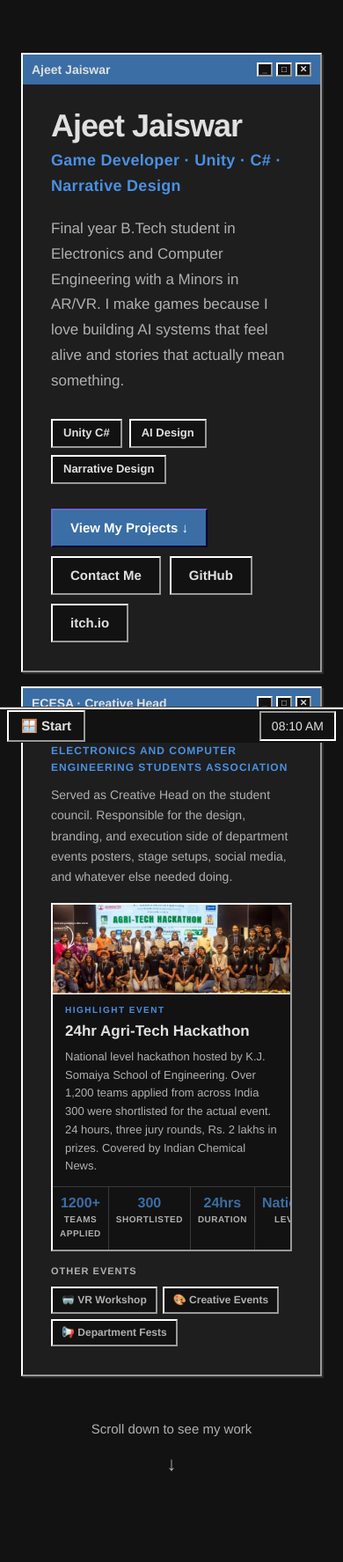
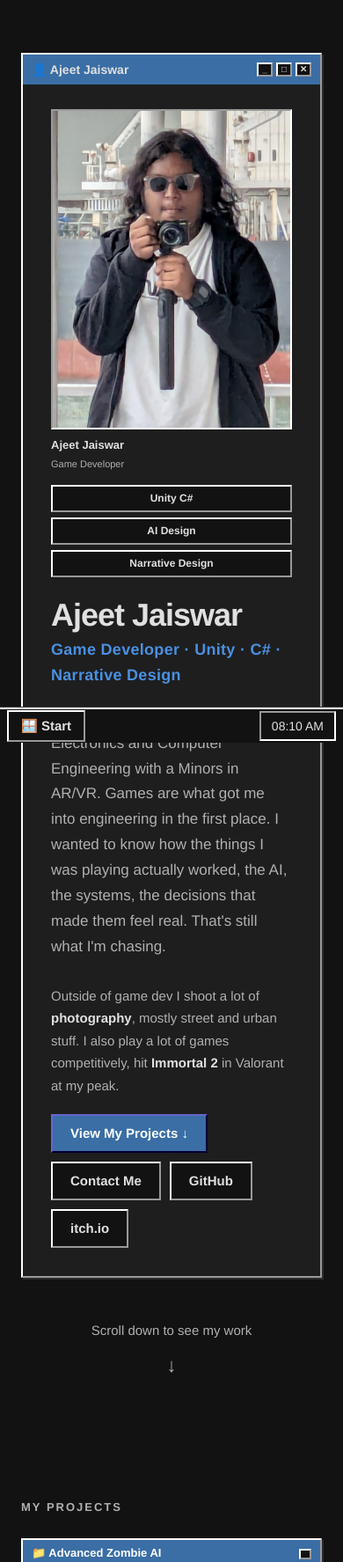
Before and after one commit to Humble-Zen/Portfolio, a plain HTML site: page index.html in a window 390 px wide. Shown: the top 1775 px of the page at 88% size. Drawn offline with Linux system fonts and the light colour scheme.

Commit message:
Refactor index.html and improve styling
Refactor CSS styles and update HTML structure for better organization and readability.

```diff
--- a/index.html
+++ b/index.html
@@ -278,7 +278,7 @@
   .card-thumb img {
     width: 100%;
     height: 100%;
-    object-fit: cover;
+
     display: block;
   }
   .card-thumb-placeholder {
@@ -332,161 +332,114 @@
   /* ── CLOCK ── */
   #clock { font-family: var(--font); }
 
-  /* ── DESKTOP TWO-WINDOW LAYOUT ── */
-  .desktop-windows {
-    display: flex;
-    gap: 16px;
-    width: 100%;
-    max-width: 1100px;
-    align-items: flex-start;
-  }
-  .desktop-windows .window {
-    flex: 1;
-    max-width: 540px;
-  }
-  .council-window {
-    flex: 1;
-    max-width: 500px;
+  /* DESKTOP TWO-WINDOW LAYOUT */
+  .desktop-windows { display: flex; gap: 16px; width: 100%; max-width: 1100px; align-items: flex-start; }
+  .desktop-windows .window { flex: 1; max-width: 540px; }
+  .council-window { flex: 1; max-width: 500px; }
+
+  .council-role { font-size: 12px; font-weight: 700; letter-spacing: 1px; text-transform: uppercase; color: var(--accent); margin-bottom: 10px; }
+  .council-desc { font-size: 14px; color: var(--text-muted); line-height: 1.65; margin-bottom: 18px; }
+  .council-event-highlight { background: var(--bg); border: 2px solid; border-color: #fff #999 #999 #fff; margin-bottom: 14px; overflow: hidden; }
+  .council-event-img img { width: 100%; display: block; object-fit: contain; background: #0a0a0a; }
+  .council-event-label { font-size: 10px; font-weight: 700; letter-spacing: 1.5px; text-transform: uppercase; color: var(--accent); padding: 10px 14px 2px; }
+  .council-event-title { font-size: 17px; font-weight: 800; color: var(--text); padding: 0 14px 6px; }
+  .council-event-desc { font-size: 13px; color: var(--text-muted); line-height: 1.6; padding: 0 14px 12px; }
+  .council-event-stats { display: flex; border-top: 1px solid var(--border-dark); }
+  .council-stat { flex: 1; padding: 10px 8px; border-right: 1px solid var(--border-dark); text-align: center; }
+  .council-stat:last-child { border-right: none; }
+  .council-stat-num { display: block; font-size: 16px; font-weight: 900; color: var(--win-title); line-height: 1; margin-bottom: 3px; }
+  .council-stat-label { display: block; font-size: 10px; font-weight: 600; letter-spacing: 0.5px; text-transform: uppercase; color: var(--text-muted); }
+  .council-other-events { margin-top: 4px; }
+  .council-other-label { font-size: 11px; font-weight: 700; letter-spacing: 1px; text-transform: uppercase; color: var(--text-muted); margin-bottom: 8px; }
+  .council-event-pills { display: flex; gap: 6px; flex-wrap: wrap; }
+  .council-pill { font-size: 12px; font-weight: 600; padding: 4px 10px; background: var(--bg); border: 2px solid; border-color: #fff #999 #999 #fff; color: var(--text-muted); }
+
+  @media (max-width: 900px) {
+    .desktop-windows { flex-direction: column; align-items: center; }
+    .desktop-windows .window, .council-window { max-width: 680px; width: 100%; }
   }
 
-  /* ── COUNCIL WINDOW ── */
-  .council-role {
-    font-size: 12px;
-    font-weight: 700;
-    letter-spacing: 1px;
-    text-transform: uppercase;
-    color: var(--accent);
-    margin-bottom: 10px;
-  }
-  .council-desc {
-    font-size: 14px;
-    color: var(--text-muted);
-    line-height: 1.65;
-    margin-bottom: 18px;
-  }
-  .council-event-highlight {
-    background: var(--bg);
-    border: 2px solid;
-    border-color: #fff #999 #999 #fff;
-    margin-bottom: 14px;
-    overflow: hidden;
-  }
-  .council-event-img img {
-    width: 100%;
-    display: block;
-    object-fit: contain;
-    background: #0a0a0a;
-  }
-  .council-event-label {
-    font-size: 10px;
-    font-weight: 700;
-    letter-spacing: 1.5px;
-    text-transform: uppercase;
-    color: var(--accent);
-    padding: 10px 14px 2px;
-  }
-  .council-event-title {
-    font-size: 17px;
-    font-weight: 800;
-    color: var(--text);
-    padding: 0 14px 6px;
-  }
-  .council-event-desc {
-    font-size: 13px;
-    color: var(--text-muted);
-    line-height: 1.6;
-    padding: 0 14px 12px;
-  }
-  .council-event-stats {
-    display: flex;
-    border-top: 1px solid var(--border-dark);
-  }
-  .council-stat {
-    flex: 1;
-    padding: 10px 8px;
-    border-right: 1px solid var(--border-dark);
-    text-align: center;
-  }
-  .council-stat:last-child { border-right: none; }
-  .council-stat-num {
-    display: block;
-    font-size: 16px;
-    font-weight: 900;
-    color: var(--win-title);
-    line-height: 1;
-    margin-bottom: 3px;
-  }
-  .council-stat-label {
-    display: block;
-    font-size: 10px;
-    font-weight: 600;
-    letter-spacing: 0.5px;
-    text-transform: uppercase;
-    color: var(--text-muted);
-  }
-  .council-other-events { margin-top: 4px; }
-  .council-other-label {
-    font-size: 11px;
-    font-weight: 700;
-    letter-spacing: 1px;
-    text-transform: uppercase;
-    color: var(--text-muted);
-    margin-bottom: 8px;
-  }
-  .council-event-pills {
-    display: flex;
-    gap: 6px;
-    flex-wrap: wrap;
-  }
-  .council-pill {
-    font-size: 12px;
-    font-weight: 600;
-    padding: 4px 10px;
-    background: var(--bg);
-    border: 2px solid;
-    border-color: #fff #999 #999 #fff;
-    color: var(--text-muted);
-  }
-
-  @media (max-width: 900px) {
-    .desktop-windows {
-      flex-direction: column;
-      align-items: center;
-    }
-    .desktop-windows .window,
-    .council-window {
-      max-width: 680px;
-      width: 100%;
+  @media (max-width: 600px) {
+    .window[style*="grid-template-columns"] > .window-body,
+    .window .window-body[style*="grid-template-columns"] {
+      grid-template-columns: 1fr !important;
     }
   }
+  #about { padding: 60px 24px 20px; }
+  .about-wrap { max-width: 960px; margin: 0 auto; }
+  .section-title { font-size: 13px; font-weight: 700; letter-spacing: 2px; text-transform: uppercase; color: var(--text-muted); margin-bottom: 20px; }
+  .about-grid { display: grid; grid-template-columns: 200px 1fr; gap: 20px; align-items: start; }
+  @media (max-width: 700px) { .about-grid { grid-template-columns: 1fr; } }
+  .about-photo { background: var(--surface); border: 2px solid; border-color: #fff #999 #999 #fff; overflow: hidden; }
+  .about-photo-placeholder { width: 100%; aspect-ratio: 3/4; background: #1a1a1a; display: flex; align-items: center; justify-content: center; font-size: 64px; color: #333; }
+  .about-photo-name { font-size: 14px; font-weight: 700; padding: 10px 12px 2px; }
+  .about-photo-role { font-size: 12px; color: var(--text-muted); padding: 0 12px 12px; }
+  .about-content { background: var(--surface); border: 2px solid; border-color: #fff #999 #999 #fff; }
+  .about-bio { font-size: 15px; color: var(--text-muted); line-height: 1.75; padding: 20px 24px 0; }
+  .about-bio + .about-bio { padding-top: 12px; }
+  .about-bio strong { color: var(--text); }
+  .about-hobbies { display: grid; grid-template-columns: 1fr 1fr; gap: 10px; padding: 16px 24px; }
+  .hobby-card { background: var(--bg); border: 2px solid; border-color: #fff #999 #999 #fff; padding: 12px 14px; }
+  .hobby-card-title { font-size: 13px; font-weight: 800; color: var(--text); margin-bottom: 4px; }
+  .hobby-card-desc { font-size: 12px; color: var(--text-muted); line-height: 1.55; }
+  .photo-strip { display: flex; gap: 8px; padding: 0 24px 20px; }
+  .photo-placeholder { flex: 1; aspect-ratio: 1; background: #1a1a1a; border: 2px solid; border-color: #999 #fff #fff #999; display: flex; align-items: center; justify-content: center; font-size: 24px; color: #333; }
+
+  /* EXPERIENCE SECTION */
+  #experience { padding: 40px 24px 100px; }
+  .experience-wrap { max-width: 960px; margin: 0 auto; }
+  .exp-grid { display: grid; grid-template-columns: 1fr 1fr; gap: 16px; }
+  @media (max-width: 700px) { .exp-grid { grid-template-columns: 1fr; } }
+  .exp-role { font-size: 12px; font-weight: 700; letter-spacing: 1px; text-transform: uppercase; color: var(--accent); margin-bottom: 4px; }
+  .exp-company { font-size: 19px; font-weight: 900; color: var(--text); margin-bottom: 4px; letter-spacing: -0.3px; }
+  .exp-period { font-size: 12px; color: var(--text-muted); margin-bottom: 14px; }
+  .exp-desc { font-size: 14px; color: var(--text-muted); line-height: 1.7; margin-bottom: 14px; }
+  .exp-desc strong { color: var(--text); }
+  .exp-tags { display: flex; gap: 6px; flex-wrap: wrap; margin-bottom: 14px; }
+  .exp-tag { font-size: 11px; font-weight: 600; padding: 2px 8px; background: var(--bg); border: 1px solid var(--border); color: var(--text-muted); }
+  .exp-list { list-style: none; display: flex; flex-direction: column; gap: 7px; }
+  .exp-list li { font-size: 14px; color: var(--text-muted); padding-left: 18px; position: relative; line-height: 1.6; }
+  .exp-list li::before { content: '→'; position: absolute; left: 0; color: var(--accent); font-weight: 700; }
+  .exp-list li strong { color: var(--text); }
+  .council-pills { display: flex; gap: 6px; flex-wrap: wrap; margin-top: 10px; }
+  .council-pill2 { font-size: 12px; font-weight: 600; padding: 4px 10px; background: var(--bg); border: 2px solid; border-color: #fff #999 #999 #fff; color: var(--text-muted); }
 </style>
 </head>
 <body>
 
-<!-- HERO / DESKTOP -->
+<!-- HERO + ABOUT -->
 <div class="desktop">
-  <div class="desktop-windows">
-    <div class="window">
-      <div class="window-titlebar">
-        <span>Ajeet Jaiswar</span>
-        <div class="window-controls">
-          <div class="win-btn">_</div>
-          <div class="win-btn">□</div>
-          <div class="win-btn">✕</div>
+  <div class="window" style="max-width:860px;">
+    <div class="window-titlebar">
+      <span>👤 Ajeet Jaiswar</span>
+      <div class="window-controls">
+        <div class="win-btn">_</div>
+        <div class="win-btn">□</div>
+        <div class="win-btn">✕</div>
+      </div>
+    </div>
+    <div class="window-body" style="display:grid;grid-template-columns:180px 1fr;gap:24px;align-items:start;">
+
+      <!-- LEFT: photo -->
+      <div>
+        <div style="background:#1a1a1a;border:2px solid;border-color:#999 #fff #fff #999;overflow:hidden;"><img src="photo.jpg" style="width:100%;display:block;object-fit:cover;object-position:center top;aspect-ratio:3/4;"></div>
+        <div style="font-size:13px;font-weight:700;padding:8px 0 2px;color:var(--text);">Ajeet Jaiswar</div>
+        <div style="font-size:11px;color:var(--text-muted);">Game Developer</div>
+        <div style="display:flex;flex-direction:column;gap:6px;margin-top:14px;">
+          <span class="tag" style="font-size:12px;text-align:center;">Unity C#</span>
+          <span class="tag" style="font-size:12px;text-align:center;">AI Design</span>
+          <span class="tag" style="font-size:12px;text-align:center;">Narrative Design</span>
         </div>
       </div>
-      <div class="window-body">
+
+      <!-- RIGHT: info -->
+      <div>
         <div class="hero-name">Ajeet Jaiswar</div>
         <div class="hero-role">Game Developer · Unity · C# · Narrative Design</div>
-        <p class="hero-desc">
-          Final year B.Tech student in Electronics and Computer Engineering with a Minors in AR/VR. I make games because I love building AI systems that feel alive and stories that actually mean something.
-        </p>
-        <div class="hero-tags">
-          <span class="tag">Unity C#</span>
-          <span class="tag">AI Design</span>
+        <p class="hero-desc">Final year B.Tech student in Electronics and Computer Engineering with a Minors in AR/VR. Games are what got me into engineering in the first place. I wanted to know how the things I was playing actually worked, the AI, the systems, the decisions that made them feel real. That's still what I'm chasing.</p>
+        <p style="font-size:15px;color:var(--text-muted);line-height:1.7;margin-bottom:20px;">Outside of game dev I shoot a lot of <strong style="color:var(--text);">photography</strong>, mostly street and urban stuff. I also play a lot of games competitively, hit <strong style="color:var(--text);">Immortal 2</strong> in Valorant at my peak.</p>
 
-          <span class="tag">Narrative Design</span>
-        </div>
+
         <div class="hero-links">
           <a class="btn-primary" href="#projects">View My Projects ↓</a>
           <a class="btn" href="mailto:ajeetabhimanyujaiswar@gmail.com">Contact Me</a>
@@ -494,50 +447,9 @@
           <a class="btn" href="https://humble-zen.itch.io/" target="_blank">itch.io</a>
         </div>
       </div>
-    </div>
 
-    <!-- COUNCIL WINDOW -->
-    <div class="window council-window">
-      <div class="window-titlebar">
-        <span>ECESA · Creative Head</span>
-        <div class="window-controls">
-          <div class="win-btn">_</div>
-          <div class="win-btn">□</div>
-          <div class="win-btn">✕</div>
-        </div>
-      </div>
-      <div class="window-body">
-        <div class="council-role">Electronics and Computer Engineering Students Association</div>
-        <p class="council-desc">Served as Creative Head on the student council. Responsible for the design, branding, and execution side of department events posters, stage setups, social media, and whatever else needed doing.</p>
-
-        <div class="council-event-highlight">
-          <div class="council-event-img">
-            <img src="hack.png" alt="Agri-Tech Hackathon valedictory with team ECESA">
-          </div>
-          <div class="council-event-label">Highlight Event</div>
-          <div class="council-event-title">24hr Agri-Tech Hackathon</div>
-          <p class="council-event-desc">National level hackathon hosted by K.J. Somaiya School of Engineering. Over 1,200 teams applied from across India 300 were shortlisted for the actual event. 24 hours, three jury rounds, Rs. 2 lakhs in prizes. Covered by Indian Chemical News.</p>
-          <div class="council-event-stats">
-            <div class="council-stat"><span class="council-stat-num">1200+</span><span class="council-stat-label">Teams Applied</span></div>
-            <div class="council-stat"><span class="council-stat-num">300</span><span class="council-stat-label">Shortlisted</span></div>
-            <div class="council-stat"><span class="council-stat-num">24hrs</span><span class="council-stat-label">Duration</span></div>
-            <div class="council-stat"><span class="council-stat-num">National</span><span class="council-stat-label">Level</span></div>
-          </div>
-        </div>
-
-        <div class="council-other-events">
-          <div class="council-other-label">Other Events</div>
-          <div class="council-event-pills">
-            <span class="council-pill">🥽 VR Workshop</span>
-            <span class="council-pill">🎨 Creative Events</span>
-            <span class="council-pill">📢 Department Fests</span>
-          </div>
-        </div>
-
-      </div>
     </div>
   </div>
-
   <div class="scroll-hint">
     Scroll down to see my work
     <span class="scroll-arrow">↓</span>
@@ -549,136 +461,142 @@
   <div class="projects-title">My Projects</div>
   <div class="projects-grid">
 
-    <!-- Zombie AI -->
     <a class="project-card" href="zombie.html">
-      <div class="card-titlebar">
-        <span>📁 Advanced Zombie AI</span>
-        <div class="card-dot"></div>
-      </div>
-      <div class="card-thumb">
-        <img src="sprintHeard.gif" alt="Zombie">
-      </div>
+      <div class="card-titlebar"><span>📁 Advanced Zombie AI</span><div class="card-dot"></div></div>
+      <div class="card-thumb"><img src="sprintHeard.gif" alt="Zombie AI"></div>
       <div class="card-body">
         <div class="card-label">Unity · AI · State Machine</div>
         <div class="card-title">Advanced Zombie AI</div>
         <p class="card-desc">8-state enemy AI with tiered sound detection, squad alerting, player memory, and dynamic music crossfade.</p>
-        <div class="card-tags">
-          <span class="card-tag">State Machine</span>
-          <span class="card-tag">NavMesh</span>
-          <span class="card-tag">Sound Detection</span>
-        </div>
+        <div class="card-tags"><span class="card-tag">State Machine</span><span class="card-tag">NavMesh</span><span class="card-tag">Sound Detection</span></div>
       </div>
     </a>
 
-    <!-- Companion AI -->
     <a class="project-card" href="companion.html">
-      <div class="card-titlebar">
-        <span>📁 Companion AI</span>
-        <div class="card-dot"></div>
-      </div>
-      <div class="card-thumb">
-        <img src="followgif.gif" alt="follow">
-      </div>
+      <div class="card-titlebar"><span>📁 Companion AI</span><div class="card-dot"></div></div>
+      <div class="card-thumb"><img src="followgif.gif" alt="Companion AI"></div>
       <div class="card-body">
         <div class="card-label">Unity · AI · State Machine · Physics</div>
         <div class="card-title">Companion AI</div>
         <p class="card-desc">Modular survivor companion with 7-state FSM, velocity-based follow anchor, parabolic bottle throwing, and a decoupled event-driven architecture.</p>
-        <div class="card-tags">
-          <span class="card-tag">State Machine</span>
-          <span class="card-tag">NavMesh</span>
-          <span class="card-tag">Physics</span>
-          <span class="card-tag">Loot System</span>
-        </div>
+        <div class="card-tags"><span class="card-tag">State Machine</span><span class="card-tag">NavMesh</span><span class="card-tag">Physics</span><span class="card-tag">Loot System</span></div>
       </div>
     </a>
 
-    <!-- Be Safe Lily -->
     <a class="project-card" href="besafe.html">
-      <div class="card-titlebar">
-        <span>📁 Be Safe Lily</span>
-        <div class="card-dot"></div>
-      </div>
-      <div class="card-thumb">
-        <img src="Besafe_MonsterShoot.gif" alt="Be Safe Lily gameplay">
-      </div>
+      <div class="card-titlebar"><span>📁 Be Safe Lily</span><div class="card-dot"></div></div>
+      <div class="card-thumb"><img src="Besafe_MonsterShoot.gif" alt="Be Safe Lily gameplay"></div>
       <div class="card-body">
         <div class="card-label">Unity · Horror · Game Jam</div>
         <div class="card-title">Be Safe Lily</div>
         <p class="card-desc">A psychological horror game about dementia and grief, built in 10 days. Every "protective" act reenacts tragedy.</p>
-        <div class="card-tags">
-          <span class="card-tag">FPS</span>
-          <span class="card-tag">NavMesh AI</span>
-          <span class="card-tag">Narrative</span>
-          <span class="card-tag">10 Days</span>
-        </div>
+        <div class="card-tags"><span class="card-tag">FPS</span><span class="card-tag">NavMesh AI</span><span class="card-tag">Narrative</span><span class="card-tag">10 Days</span></div>
       </div>
     </a>
 
-    <!-- AgriDrip -->
     <a class="project-card" href="agridrip.html">
-      <div class="card-titlebar">
-        <span>📁 AgriDrip Dashboard</span>
-        <div class="card-dot"></div>
-      </div>
-      <div class="card-thumb">
-        <img src="AgridripMain.gif" alt="Dashboard">
-      </div>
+      <div class="card-titlebar"><span>📁 AgriDrip Dashboard</span><div class="card-dot"></div></div>
+      <div class="card-thumb"><img src="AgridripMain.gif" alt="Dashboard"></div>
       <div class="card-body">
         <div class="card-label">Unity · IoT · Firebase</div>
         <div class="card-title">AgriDrip Dashboard</div>
         <p class="card-desc">Real-time smart farming dashboard with Firebase IoT integration, multilingual UI, and automated irrigation control.</p>
-        <div class="card-tags">
-          <span class="card-tag">Firebase</span>
-          <span class="card-tag">REST API</span>
-          <span class="card-tag">Twilio</span>
-          <span class="card-tag">National Hackathon</span>
-        </div>
+        <div class="card-tags"><span class="card-tag">Firebase</span><span class="card-tag">REST API</span><span class="card-tag">Twilio</span><span class="card-tag">National Hackathon</span></div>
       </div>
     </a>
 
-    <!-- A* Implementation -->
     <a class="project-card" href="crimson.html">
-      <div class="card-titlebar">
-        <span>📁 A* Implementation</span>
-        <div class="card-dot"></div>
-      </div>
-      <div class="card-thumb">
-        <img src="Navigation.gif" alt="A* Navigation">
-      </div>
+      <div class="card-titlebar"><span>📁 A* Implementation</span><div class="card-dot"></div></div>
+      <div class="card-thumb"><img src="Navigation.gif" alt="A* Navigation"></div>
       <div class="card-body">
         <div class="card-label">Unity · Algorithm · Editor Tool</div>
         <div class="card-title">A* Implementation</div>
         <p class="card-desc">Turn-based tactical prototype with from-scratch A* pathfinding and custom Unity editor tooling.</p>
-        <div class="card-tags">
-          <span class="card-tag">A* Algorithm</span>
-          <span class="card-tag">Grid AI</span>
-          <span class="card-tag">Custom Editor</span>
-        </div>
+        <div class="card-tags"><span class="card-tag">A* Algorithm</span><span class="card-tag">Grid AI</span><span class="card-tag">Custom Editor</span></div>
       </div>
     </a>
 
-    <!-- Brothers on the Hill -->
     <a class="project-card" href="brothers.html">
-      <div class="card-titlebar">
-        <span>📁 Brothers on the Hill</span>
-        <div class="card-dot"></div>
-      </div>
-      <div class="card-thumb">
-        <div class="card-thumb-placeholder">🏚</div>
-      </div>
+      <div class="card-titlebar"><span>📁 Brothers on the Hill</span><div class="card-dot"></div></div>
+      <div class="card-thumb"><div class="card-thumb-placeholder">🏚</div></div>
       <div class="card-body">
         <div class="card-label">Unity · Narrative · WIP</div>
         <div class="card-title">Brothers on the Hill <span style="font-size:12px;font-weight:400;color:#c00;">WIP</span></div>
         <p class="card-desc">Post-apocalyptic survival narrative. Two brothers. A hilltop shelter. Dangerous scavenging runs through zombie-infested zones.</p>
-        <div class="card-tags">
-          <span class="card-tag">Survival</span>
-          <span class="card-tag">Narrative</span>
-          <span class="card-tag">In Progress</span>
-          <span class="card-tag" style="border-color:#4a90e2;color:#4a90e2;">📄 GDD Available</span>
-        </div>
+        <div class="card-tags"><span class="card-tag">Survival</span><span class="card-tag">Narrative</span><span class="card-tag">In Progress</span><span class="card-tag" style="border-color:#4a90e2;color:#4a90e2;">📄 GDD Available</span></div>
       </div>
     </a>
 
+  </div>
+</div>
+
+<!-- EXPERIENCE -->
+<div id="experience">
+  <div class="experience-wrap">
+    <div class="section-title">Experience and Activities</div>
+    <div class="exp-grid">
+
+      <div class="window">
+        <div class="window-titlebar">
+          <span>💼 Bunariv Coffee Pvt. Ltd.</span>
+          <div class="window-controls"><div class="win-btn">✕</div></div>
+        </div>
+        <div class="window-body">
+          <div class="exp-role">Technical Infrastructure Intern</div>
+          <div class="exp-company">Bunariv Coffee</div>
+          <div class="exp-period">Internship · Pre-launch phase</div>
+          <p class="exp-desc">Bunariv is a specialty coffee brand built digital-first. The entire technical stack had to exist before they sold a single cup. I built most of it from scratch across six workstreams running at the same time.</p>
+          <div class="exp-tags">
+            <span class="exp-tag">DNS / SSL / Hosting</span>
+            <span class="exp-tag">POS System</span>
+            <span class="exp-tag">Analytics Dashboard</span>
+            <span class="exp-tag">Automation Bot</span>
+            <span class="exp-tag">Google Analytics</span>
+            <span class="exp-tag">Meta Business Suite</span>
+          </div>
+          <ul class="exp-list">
+            <li>Built the full website from scratch, architecture, page hierarchy, brand visual language, DNS config, SSL, and hosting. Targeted sub-2s load times.</li>
+            <li>Designed and deployed a <strong>POS system with a relational database</strong>, order processing, inventory tracking, SKU and pricing management.</li>
+            <li>Built a <strong>real-time analytics dashboard</strong> on top of the POS data, sales monitoring, stock depletion warnings, forecasting views.</li>
+            <li>Built an <strong>automation bot</strong> for customer announcements across WhatsApp, email, and social channels.</li>
+            <li>Set up Google Search Console, Google Analytics, and Meta Business Suite integrations.</li>
+          </ul>
+        </div>
+      </div>
+
+      <div class="window">
+        <div class="window-titlebar">
+          <span>🏛 ECESA · Creative Head</span>
+          <div class="window-controls"><div class="win-btn">✕</div></div>
+        </div>
+        <div class="window-body">
+          <div class="exp-role">Creative Head</div>
+          <div class="exp-company">ECESA</div>
+          <div class="exp-period">Electronics and Computer Engineering Students Association</div>
+          <p class="exp-desc">Handled the creative and execution side of department events, design, branding, stage setups, posters, and social media.</p>
+          <div class="council-event-highlight">
+            <div class="council-event-img">
+              <img src="hackathon.png" alt="Agri-Tech Hackathon valedictory">
+            </div>
+            <div class="council-event-label">Flagship Event</div>
+            <div class="council-event-title">24hr Agri-Tech Hackathon</div>
+            <p class="council-event-desc">National level hackathon at K.J. Somaiya. Over 1,200 teams applied, 300 shortlisted, 24 hours, three jury rounds and Rs. 2 lakhs in prizes. Covered by Times Ascent and Indian Chemical News.</p>
+            <div class="council-event-stats">
+              <div class="council-stat"><span class="council-stat-num">1200+</span><span class="council-stat-label">Teams</span></div>
+              <div class="council-stat"><span class="council-stat-num">300</span><span class="council-stat-label">Shortlisted</span></div>
+              <div class="council-stat"><span class="council-stat-num">24hrs</span><span class="council-stat-label">Duration</span></div>
+              <div class="council-stat"><span class="council-stat-num">National</span><span class="council-stat-label">Level</span></div>
+            </div>
+          </div>
+          <div class="council-pills">
+            <span class="council-pill">🥽 VR Workshop</span>
+            <span class="council-pill">🎨 Creative Events</span>
+            <span class="council-pill">📢 Department Fests</span>
+          </div>
+        </div>
+      </div>
+
+    </div>
   </div>
 </div>
 
```
